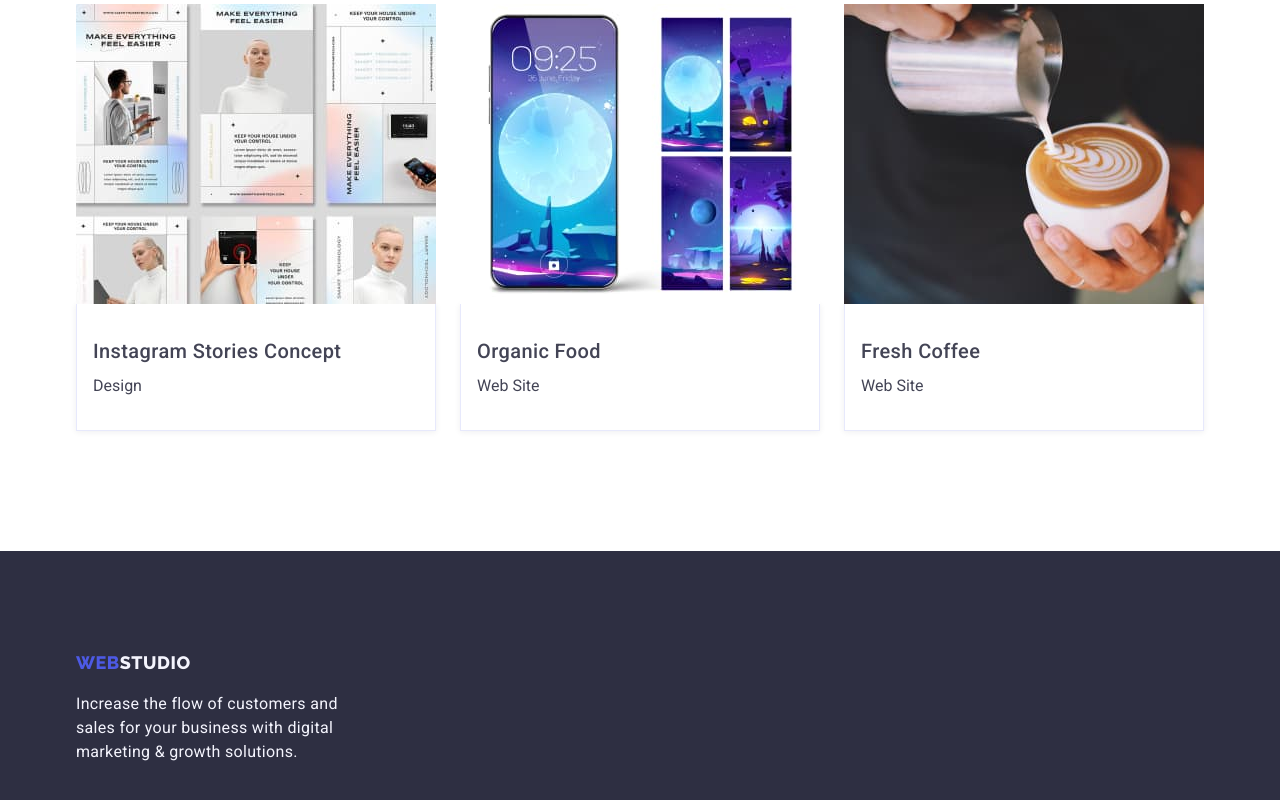
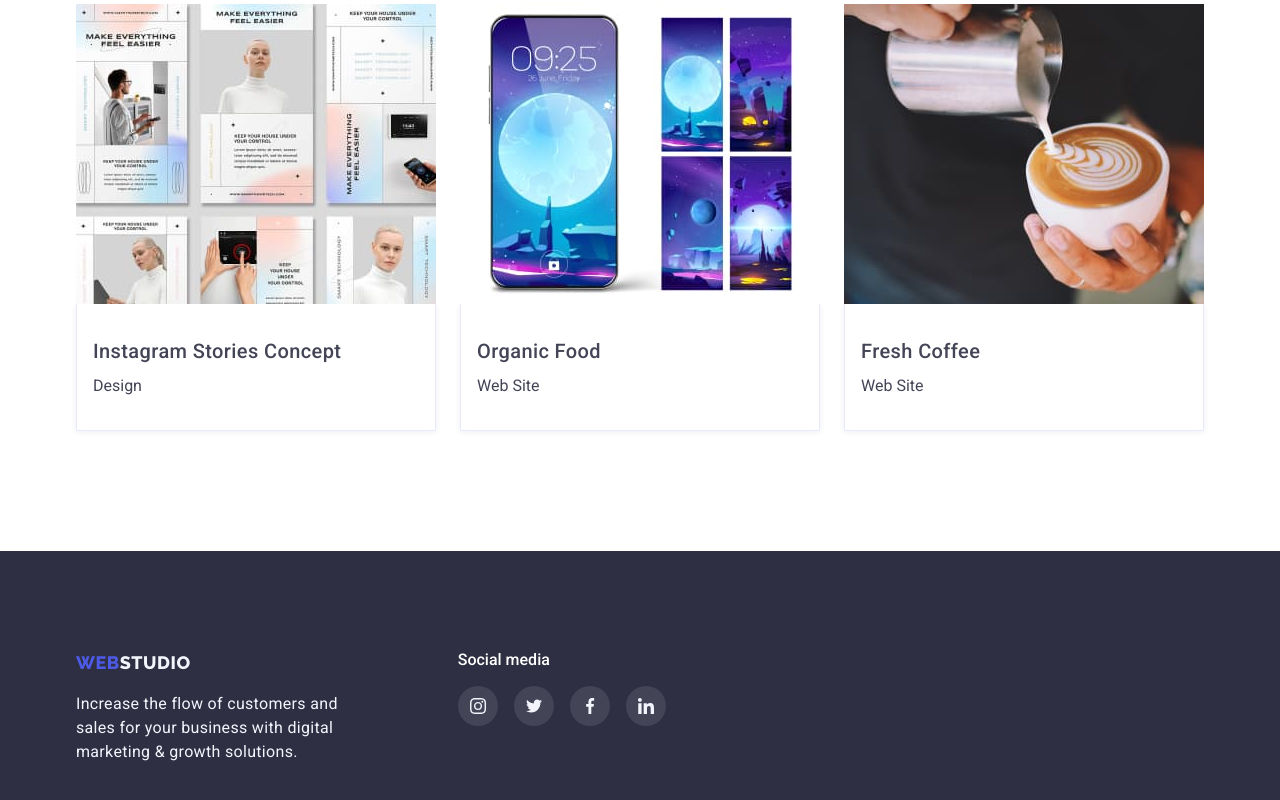
Before and after one commit to tiramisa/goit-markup-hw-04, a plain HTML site: page portfolio.html in a window 1280 px wide. Shown: the part 1233-2033 px from the top of the page. Drawn offline with nearby package versions, Linux system fonts and the light colour scheme.

Commit message:
лапки устали все это писать

```diff
--- a/css/styles.css
+++ b/css/styles.css
@@ -10,7 +10,7 @@
     --light-slate-color: #8E8F99;
     --bg-svg-customers-color: #AFB1B8;
     --bg-link-footer-color: #31D0AA;
-    --footer-link-color: #0000001A;
+    --footer-link-color: rgba(255, 255, 255, 0.1);
 }
 
 body {
@@ -419,6 +419,10 @@ a {
     margin: 16px 32px 16px 32px;
 }
 
+.svg-footer {
+    fill: var(--cloud-color);
+}
+
 .logo-link-company:hover .svg-logo-company,
 .logo-link-company:focus .svg-logo-company {
     fill: var(--ocean-color);
@@ -431,6 +435,7 @@ a {
     font-weight: 500;
     margin-bottom: 16px;
     text-align: center;
+    text-align: start;
 }
 
 .socials-footer {
@@ -446,7 +451,7 @@ a {
     width: 40px;
     height: 40px;
     border-radius: 50%;
-    background-color: var(--bg-link-footer-color);
+    background-color: var(--footer-link-color);
 }
 
 .socials-link-footer:hover,
@@ -470,8 +475,17 @@ a {
     letter-spacing: 0.02em;
 }
 
+.footer-container {
+    flex-direction: row;
+    display: flex;
+}
+
 footer {
     display: block;
+}
+
+.footer-space {
+    margin-right: 120px;
 }
 
 .logo-footer {
--- a/portfolio.html
+++ b/portfolio.html
@@ -121,11 +121,40 @@
     </main>
 
     <footer class="footer-background">
-        <div class="container">
-            <a href="./index.html" class="logo logo-footer"><span>Web</span><span class="studio-white">Studio</span></a>
-            <p class="footer-text">Increase the flow of customers and <br> sales for your business with digital <br>
-                marketing & growth solutions.</p>
+        <div class="container footer-container">
+            <div class="footer-space">
+                <a href="./index.html" class="logo logo-footer"><span>Web</span><span
+                        class="studio-white">Studio</span></a>
+                <p class="footer-text">Increase the flow of customers and <br> sales for your business with digital <br>
+                    marketing & growth solutions.</p>
+            </div>
+            <div>
+                <p class="social-media">Social media</p>
+                <ul class="socials-footer">
+                    <li><a href="_block" class="socials-link-footer">
+                            <svg class="svg-footer" width="16" height="16">
+                                <use href="./images/icons/sprite.svg#icon-instagram"></use>
+                            </svg>
+                        </a> </li>
+                    <li><a href="_block" class="socials-link-footer">
+                            <svg class="svg-footer" width="16" height="16">
+                                <use href="./images/icons/sprite.svg#icon-twitter"></use>
+                            </svg>
+                        </a> </li>
+                    <li><a href="_block" class="socials-link-footer">
+                            <svg class="svg-footer" width="16" height="16">
+                                <use href="./images/icons/sprite.svg#icon-facebook"></use>
+                            </svg>
+                        </a> </li>
+                    <li><a href="_block" class="socials-link-footer">
+                            <svg class="svg-footer" width="16" height="16">
+                                <use href="./images/icons/sprite.svg#icon-linkedin"></use>
+                            </svg>
+                        </a> </li>
+                </ul>
+            </div>
         </div>
+
     </footer>
 </body>
 
```
Also changed, not shown: ii.html (added, +62 -0 lines), index.html (+23 -13 lines), 1 other file.
